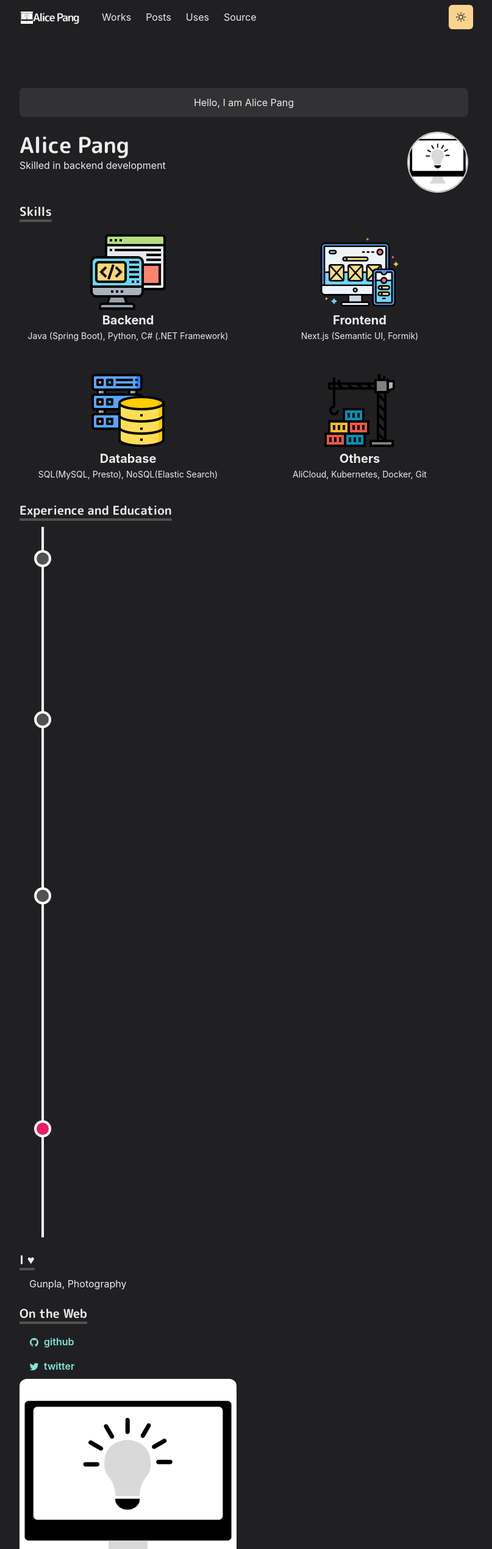
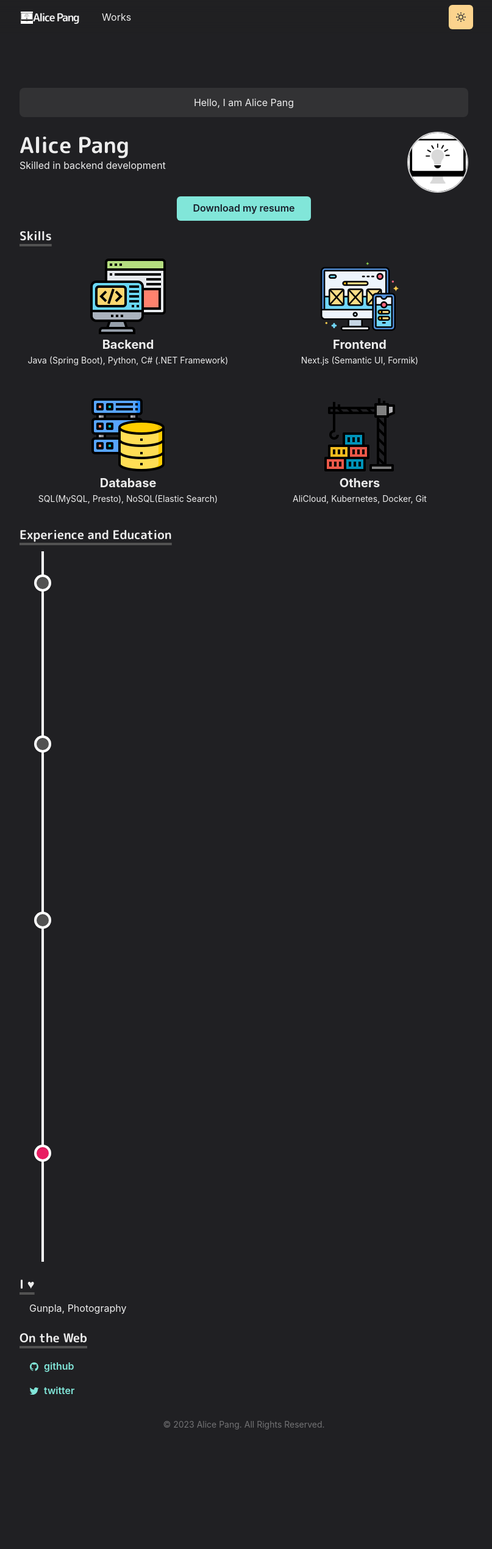
Before and after one commit to ympang/portfolio-website, a Next.js app: page / in a window 1280 px wide. Shown: the top 2540 px of the page at 61% size, without its empty margins (240-1047 px from the left). After the commit the page ends 2346 px from the top, so only its background shows below. Built offline with nearby package versions, Linux system fonts and the light colour scheme.

Commit message:
add download btn

```diff
--- a/components/navbar.js
+++ b/components/navbar.js
@@ -80,23 +80,23 @@ const Navbar = props => {
                     <LinkItem href="/works" path={path}>
                         Works
                     </LinkItem>
-                    <LinkItem href="/posts" path={path}>
+                    {/* <LinkItem href="/posts" path={path}>
                         Posts
-                    </LinkItem>
-                    <LinkItem href="/posts" >Uses</LinkItem>
-                    <LinkItem
-                        // target="_blank"
-                        // href="https://github.com/craftzdog/craftzdog-homepage"
-                        // path={path}
-                        // display="inline-flex"
-                        // alignItems="center"
-                        // style={{ gap: 4 }}
-                        // pl={2}
+                    </LinkItem> */}
+                    {/* <LinkItem href="/posts" >Uses</LinkItem> */}
+                    {/* <LinkItem
+                        target="_blank"
+                        href="https://github.com/craftzdog/craftzdog-homepage"
+                        path={path}
+                        display="inline-flex"
+                        alignItems="center"
+                        style={{ gap: 4 }}
+                        pl={2}
                         href="/posts"
                     >
-                        {/* <IoLogoGithub /> */}
+                        <IoLogoGithub />
                         Source
-                    </LinkItem>
+                    </LinkItem> */}
                 </Stack>
 
                 <Box flex={1} align="right">
--- a/pages/index.js
+++ b/pages/index.js
@@ -1,6 +1,8 @@
-import { Container, Box, Heading, Image, useColorModeValue, SimpleGrid, List, ListItem, Button, Icon, Tag,
-    TagLabel,
-    HStack } from "@chakra-ui/react"
+import {
+    Container, Box, Heading, Image, useColorModeValue, SimpleGrid, List, ListItem, Button, Icon, Tag,
+    TagLabel,Center,
+    HStack
+} from "@chakra-ui/react"
 import Section from "../components/section"
 import { Paragraph } from "../components/paragraph"
 import { BioSection, BioYear, BioCompany, BioDetail } from "../components/bio"
@@ -36,6 +38,14 @@ const Page = () => {
                             borderColor="whiteAlpha.800" borderWidth={2} borderStyle="solid" maxWidth="100px" display="inline-block" borderRadius="full" />
                     </Box>
                 </Box>
+                <Center>
+                    <Button
+                        w={{ base: "50%", md: "30%" }} // set width for mobile and desktop
+                        colorScheme="teal"
+                    >
+                        Download my resume
+                    </Button>
+                </Center>
                 <Section delay={0.1}>
                     <Heading as="h3" variant="section-title">
                         Skills
@@ -71,7 +81,7 @@ const Page = () => {
                     <Heading as="h3" variant="section-title">
                         Experience and Education
                     </Heading>
-                    <TimeLine/>
+                    <TimeLine />
                     {/* <HStack spacing={4}>
                         {['sm', 'md', 'lg'].map((size) => (
                             <Tag size={size} key={size} variant='solid' colorScheme='teal'>
@@ -112,15 +122,6 @@ const Page = () => {
                             </Link>
                         </ListItem>
                     </List>
-                    <SimpleGrid columns={[1, 2, 2]} gap={6}>
-                        <GridItem
-                            href="https://google.com"
-                            title="CV"
-                            thumbnail={thumb}
-                        >
-                            Download my resume
-                        </GridItem>
-                    </SimpleGrid>
                 </Section>
                 <Footer />
             </Container>
```
